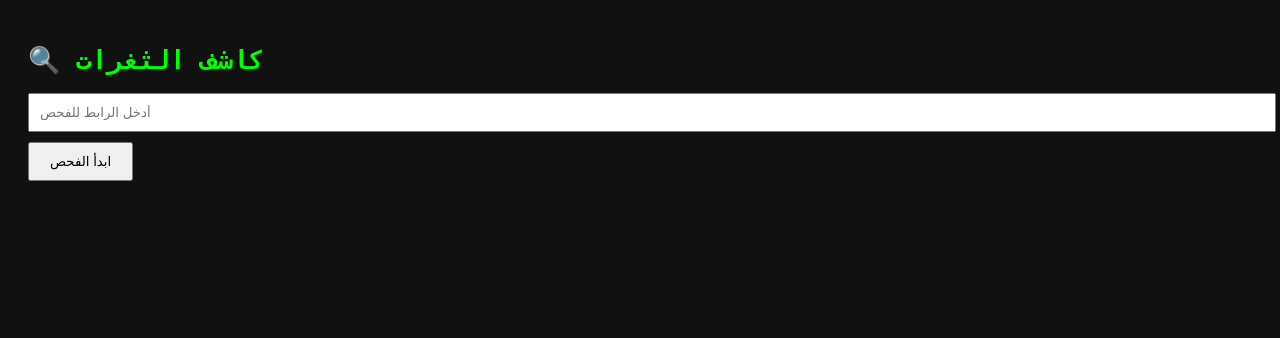
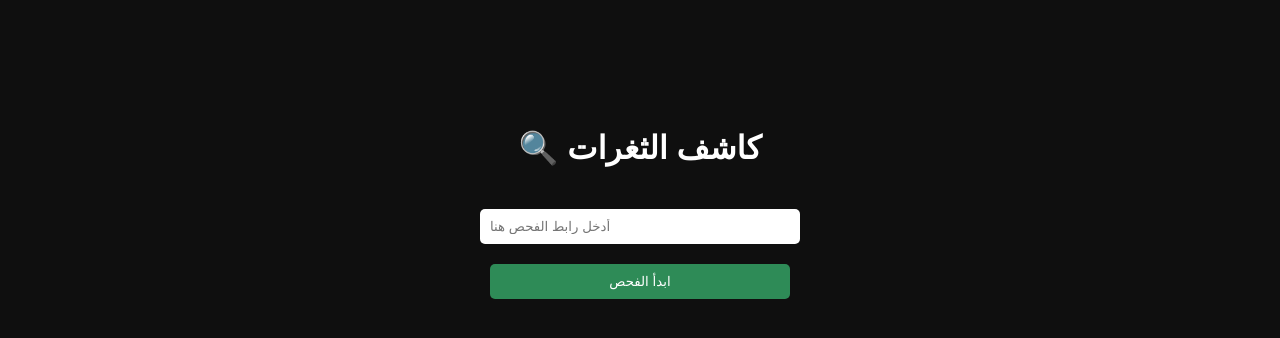
Before and after one commit to Mamduh-911/vuln-scanner, a Flask app: page / in a window 1280 px wide. Shown: the top 338 px of the page. Run offline with Flask 3, Linux system fonts and the light colour scheme.

Commit message:
Update index.html

```diff
--- a/templates/index.html
+++ b/templates/index.html
@@ -4,21 +4,17 @@
   <meta charset="UTF-8">
   <title>🔍 كاشف الثغرات</title>
   <style>
-    body { background: #111; color: #0f0; font-family: monospace; padding: 20px; }
-    input[type="text"] { width: 100%; padding: 10px; margin-bottom: 10px; }
-    input[type="submit"] { padding: 10px 20px; }
-    pre { background: #000; padding: 15px; white-space: pre-wrap; word-wrap: break-word; }
+    body { background-color: #0f0f0f; color: white; font-family: Arial; text-align: center; padding-top: 100px; }
+    input, button { padding: 10px; margin-top: 20px; width: 300px; border-radius: 5px; border: none; }
+    button { background-color: #2e8b57; color: white; cursor: pointer; }
   </style>
 </head>
 <body>
   <h1>🔍 كاشف الثغرات</h1>
-  <form method="POST">
-    <input type="text" name="url" placeholder="أدخل الرابط للفحص" required>
-    <input type="submit" value="ابدأ الفحص">
+  <form method="POST" action="/scan">
+    <input type="text" name="url" placeholder="أدخل رابط الفحص هنا" required>
+    <br>
+    <button type="submit">ابدأ الفحص</button>
   </form>
-  {% if result %}
-    <h2>📄 النتائج:</h2>
-    <pre>{{ result }}</pre>
-  {% endif %}
 </body>
 </html>
```
